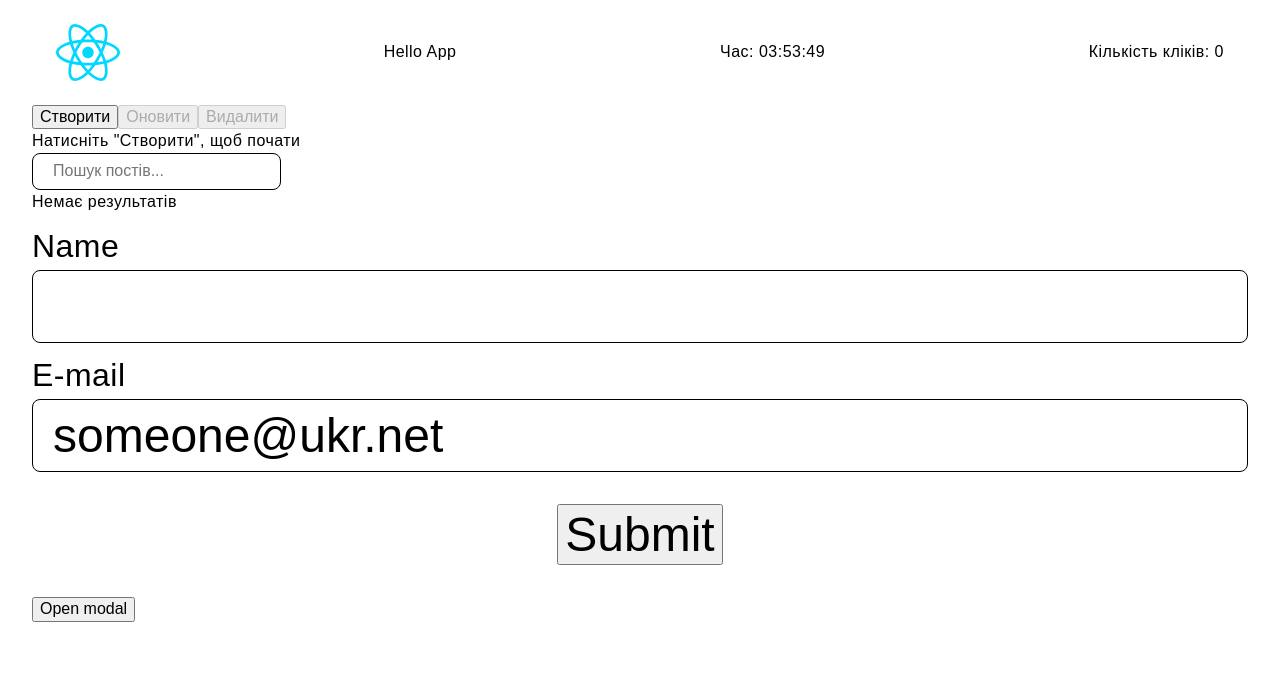
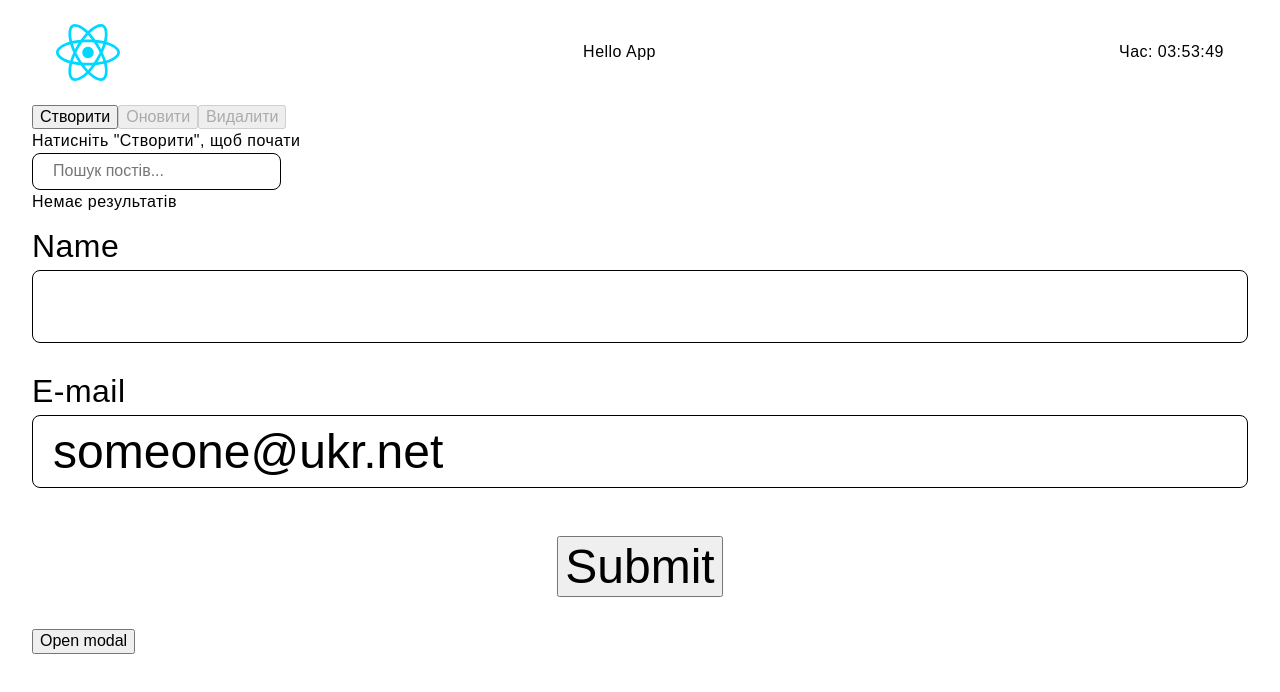
Before and after one commit to sselesnes/self-blended-react-ts, a React (Vite) app: page / in a window 1280 px wide. Shown: the top 692 px of the page. Built offline with nearby package versions, Linux system fonts and the light colour scheme.

Commit message:
subscribe yup v0.2 + error useId css absolute

```diff
--- a/src/components/Header/Header.tsx
+++ b/src/components/Header/Header.tsx
@@ -39,7 +39,7 @@ export default function Header({ clicks }: HeaderProps) {
       <img src={reactLogo} alt="React logo" width="64" />
       <p className={css.text}>Hello App</p>
       <p>Час: {timeString}</p>
-      <p>Кількість кліків: {clicks}</p>
+      {!!clicks && <p>Кількість кліків: {clicks}</p>}
     </div>
   );
 }
--- a/src/components/Subscribe/Subscribe.module.css
+++ b/src/components/Subscribe/Subscribe.module.css
@@ -30,3 +30,21 @@ textarea {
     border-color: inherit;
   }
 }
+[id$="-username-wrapper"],
+[id$="-email-wrapper"] {
+  display: flex;
+  flex-direction: column;
+  position: relative;
+  margin-bottom: 1rem;
+}
+
+.error {
+  position: absolute;
+  top: 102%;
+  left: 0;
+  padding-top: 4px;
+  font-size: 1rem;
+  font-weight: 600;
+  align-self: baseline;
+  color: #f00;
+}
--- a/src/components/Subscribe/Subscribe.tsx
+++ b/src/components/Subscribe/Subscribe.tsx
@@ -2,12 +2,19 @@ import css from "./Subscribe.module.css";
 import { useId, useState } from "react";
 import * as Yup from "yup";
 
+// Схема валідації
 const validationSchema = Yup.object().shape({
   username: Yup.string()
     .min(2, "Username must be at least 2 characters")
     .max(50, "Username must not exceed 50 characters")
     .required("Username is required"),
-  email: Yup.string().email("Invalid email address").required("Email is required"),
+  email: Yup.string()
+    .email("Invalid email address")
+    .matches(
+      /^[a-zA-Z0-9._%+-]+@[a-zA-Z0-9.-]+\.[a-zA-Z]{2,}$/,
+      "Email must be in format xxx@xxx.yyy (e.g., someone@ukr.net)"
+    )
+    .required("Email is required"),
 });
 
 interface SubscribeFormProps {
@@ -19,9 +26,11 @@ export default function Subscribe({ onSubmit }: SubscribeFormProps) {
   const [errors, setErrors] = useState<{ username?: string; email?: string }>({});
   const fieldId = useId();
 
+  const usernameId = `${fieldId}-username`;
+  const emailId = `${fieldId}-email`;
+
   const handleChange = (event: React.ChangeEvent<HTMLInputElement>) => {
     setInputValue(event.target.value);
-    // Очищення помилки для поля username при зміні
     if (event.target.name === "username" && errors.username) {
       setErrors(prev => ({ ...prev, username: undefined }));
     }
@@ -36,12 +45,10 @@ export default function Subscribe({ onSubmit }: SubscribeFormProps) {
     };
 
     try {
-      // Валідація даних Yup
       await validationSchema.validate(data, { abortEarly: false });
-      setErrors({}); // Очищення помилок, якщо валідація успішна
-      onSubmit(data); // Виклик функції onSubmit з валідними даними
+      setErrors({});
+      onSubmit(data);
     } catch (validationError) {
-      // Обробка помилок валідації
       if (validationError instanceof Yup.ValidationError) {
         const errorMessages: { username?: string; email?: string } = {};
         validationError.inner.forEach(error => {
@@ -56,35 +63,39 @@ export default function Subscribe({ onSubmit }: SubscribeFormProps) {
 
   return (
     <form className={css.form} onSubmit={handleSubmit}>
-      <label htmlFor={`${fieldId}-username`}>Name</label>
+      <div id={`${usernameId}-wrapper`}>
+        <label htmlFor={usernameId}>Name</label>
         <input
           type="text"
           name="username"
-        id={`${fieldId}-username`}
+          id={usernameId}
           value={inputValue}
           onChange={handleChange}
           aria-invalid={!!errors.username}
-        aria-describedby={errors.username ? `${fieldId}-username-error` : undefined}
+          aria-describedby={errors.username ? `${usernameId}-error` : undefined}
         />
         {errors.username && (
-        <div id={`${fieldId}-username-error`} className={css.error}>
+          <div id={`${usernameId}-error`} className={css.error}>
             {errors.username}
           </div>
         )}
-      <label htmlFor={`${fieldId}-email`}>E-mail</label>
+      </div>
+      <div id={`${emailId}-wrapper`}>
+        <label htmlFor={emailId}>E-mail</label>
         <input
           type="text"
           name="email"
           defaultValue="someone@ukr.net"
-        id={`${fieldId}-email`}
+          id={emailId}
           aria-invalid={!!errors.email}
-        aria-describedby={errors.email ? `${fieldId}-email-error` : undefined}
+          aria-describedby={errors.email ? `${emailId}-error` : undefined}
         />
         {errors.email && (
-        <div id={`${fieldId}-email-error`} className={css.error}>
+          <div id={`${emailId}-error`} className={css.error}>
             {errors.email}
           </div>
         )}
+      </div>
       <button className={css.button} type="submit">
         Submit
       </button>
```
Lines whose indentation alone changed are shown as unchanged.
